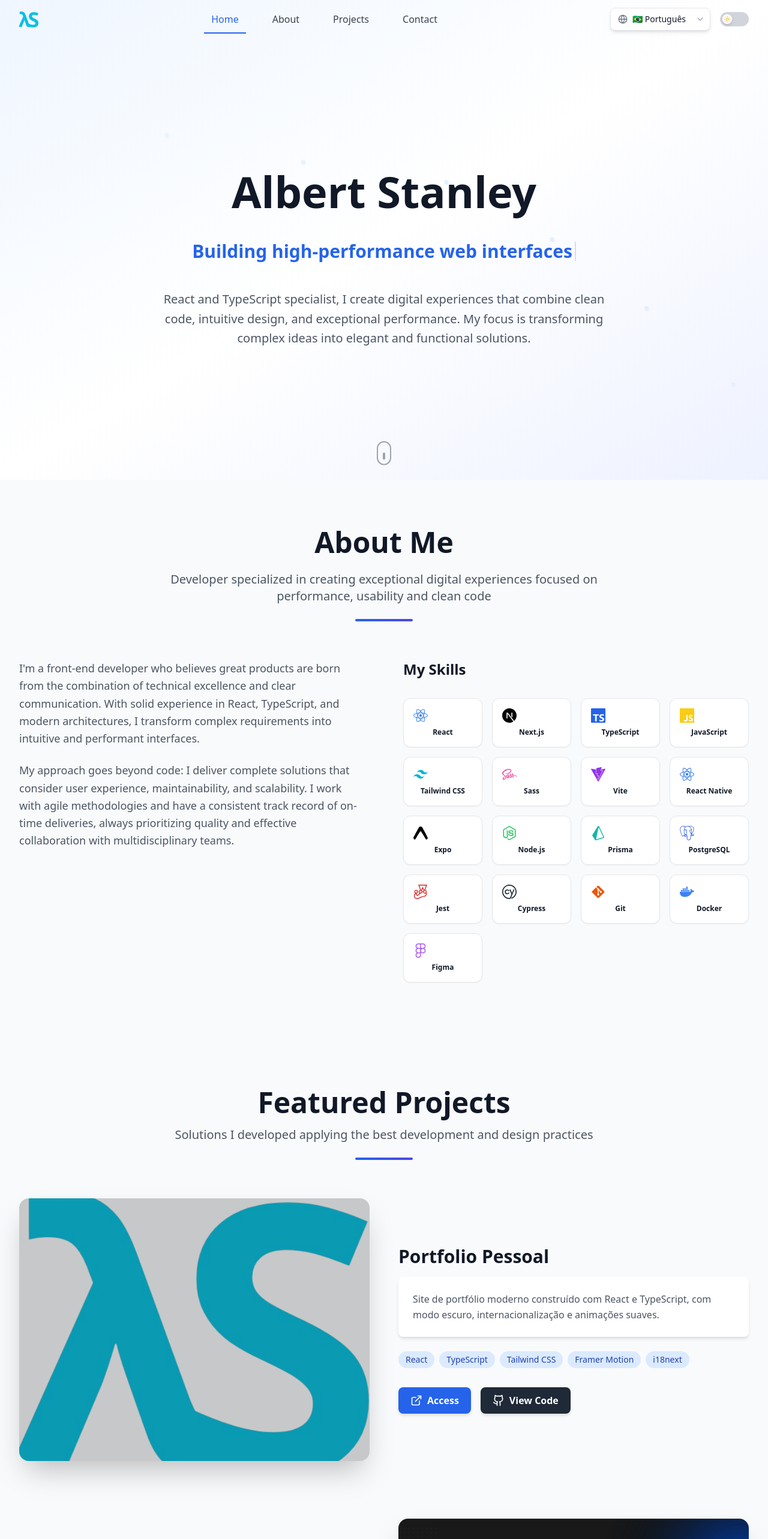
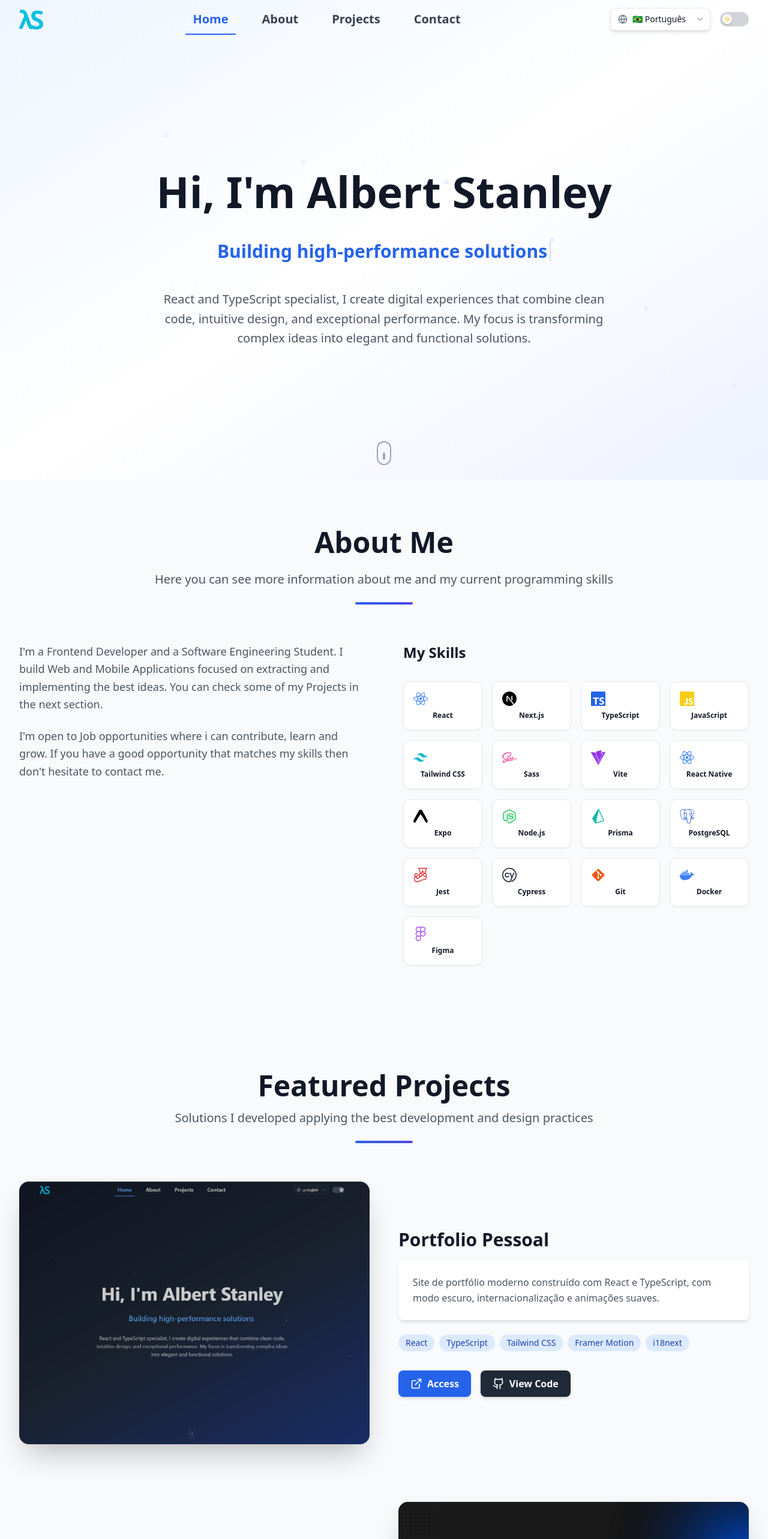
Before and after one commit to Albert-Stanley/Albert-Portfolio, a React (Vite) app: page / in a window 1280 px wide. Shown: the top 2566 px of the page at 60% size. Built offline with nearby package versions, Linux system fonts and the light colour scheme.

Commit message:
Add portfolio preview image, refactor ProjectsSection to use getProjects function, and update translations in hero section for improved clarity and consistency.

```diff
--- a/src/components/Header.tsx
+++ b/src/components/Header.tsx
@@ -78,7 +78,7 @@
               onClick={() => scrollToSection("home")}
               className="text-xl font-bold text-gray-900 dark:text-white hover:text-blue-600 dark:hover:text-blue-400 transition-colors"
             >
-              <img src="/src/assets/logo-as.png" alt="Logo" className="h-8" />
+              <img src="/src/assets/logo-as.png" alt="Logo" className="h-10" />
             </button>
           </motion.div>
 
@@ -89,7 +89,7 @@
                 whileHover={{ scale: 1.05 }}
                 whileTap={{ scale: 0.95 }}
                 onClick={() => scrollToSection(item.id)}
-                className={`relative px-3 py-2 text-base font-medium transition-colors ${
+                className={`relative px-3 py-2 text-xl font-bold transition-colors ${
                   activeSection === item.id
                     ? "text-blue-600 dark:text-blue-400"
                     : "text-gray-700 dark:text-gray-300 hover:text-blue-600 dark:hover:text-blue-400"
--- a/src/components/ProjectsSection.tsx
+++ b/src/components/ProjectsSection.tsx
@@ -2,73 +2,13 @@
 import { motion } from "framer-motion";
 import { Github } from "lucide-react";
 import { useTranslation } from "react-i18next";
-import ProjectCard, { Project } from "./ProjectCard";
+import ProjectCard from "./ProjectCard";
+import { getProjects } from "../data/projects";
 
 const ProjectsSection: React.FC = () => {
   const { t } = useTranslation();
 
-  const projects: Project[] = [
-    {
-      id: "portfolio",
-      title: "Portfolio Pessoal",
-      description:
-        "Site de portfólio moderno construído com React e TypeScript, com modo escuro, internacionalização e animações suaves.",
-      technologies: [
-        "React",
-        "TypeScript",
-        "Tailwind CSS",
-        "Framer Motion",
-        "i18next",
-      ],
-      githubUrl: "https://github.com/Albert-Stanley/Albert-Portfolio",
-      liveUrl: "https://albert-stanley.vercel.app/",
-      imageUrl: "/src/assets/logo-as.png",
-    },
-    {
-      id: "github-profile-search",
-      title: t("projects.items.githubSearch.title"),
-      description: t("projects.items.githubSearch.description"),
-      technologies: [
-        "React",
-        "TypeScript",
-        "Tailwind",
-        "Tanstack Query",
-        "Framer Motion",
-      ],
-      githubUrl: "https://github.com/Albert-Stanley/busca-perfil-github",
-      liveUrl: "https://busca-perfil-github-one.vercel.app/",
-      imageUrl: "/src/assets/github_project-preview.png",
-    },
-    {
-      id: "dede-application",
-      title: t("projects.items.dedeApp.title"),
-      description: t("projects.items.dedeApp.description"),
-      technologies: [
-        "React Native",
-        "Expo",
-        "TypeScript",
-        "Zustand",
-        "Tailwind",
-      ],
-      githubUrl: "https://github.com/Albert-Stanley/DedeApplication",
-      imageUrl: "/src/assets/dede-app-preview.png",
-    },
-    {
-      id: "google-auth",
-      title: t("projects.items.googleAuth.title"),
-      description: t("projects.items.googleAuth.description"),
-      technologies: [
-        "React",
-        "TypeScript",
-        "Tailwind",
-        "Tanstack Query",
-        "Framer Motion",
-      ],
-      githubUrl: "https://github.com/Albert-Stanley/google-oauth-app",
-      liveUrl: "https://google-oauth.expo.app/",
-      imageUrl: "/src/assets/oauth-preview.png",
-    },
-  ];
+  const projects = getProjects(t);
 
   return (
     <section
--- /dev/null
+++ b/src/data/projects.ts
@@ -0,0 +1,65 @@
+import type { TFunction } from "i18next";
+import { Project } from "../components/ProjectCard";
+
+export const getProjects = (t: TFunction): Project[] => [
+    {
+      id: "portfolio",
+      title: "Portfolio Pessoal",
+      description:
+        "Site de portfólio moderno construído com React e TypeScript, com modo escuro, internacionalização e animações suaves.",
+      technologies: [
+        "React",
+        "TypeScript",
+        "Tailwind CSS",
+        "Framer Motion",
+        "i18next",
+      ],
+      githubUrl: "https://github.com/Albert-Stanley/Albert-Portfolio",
+      liveUrl: "https://albert-stanley.vercel.app/",
+      imageUrl: "/src/assets/portfolio-preview.png",
+    },
+    {
+      id: "github-profile-search",
+      title: t("projects.items.githubSearch.title"),
+      description: t("projects.items.githubSearch.description"),
+      technologies: [
+        "React",
+        "TypeScript",
+        "Tailwind",
+        "Tanstack Query",
+        "Framer Motion",
+      ],
+      githubUrl: "https://github.com/Albert-Stanley/busca-perfil-github",
+      liveUrl: "https://busca-perfil-github-one.vercel.app/",
+      imageUrl: "/src/assets/github_project-preview.png",
+    },
+    {
+      id: "dede-application",
+      title: t("projects.items.dedeApp.title"),
+      description: t("projects.items.dedeApp.description"),
+      technologies: [
+        "React Native",
+        "Expo",
+        "TypeScript",
+        "Zustand",
+        "Tailwind",
+      ],
+      githubUrl: "https://github.com/Albert-Stanley/DedeApplication",
+      imageUrl: "/src/assets/dede-app-preview.png",
+    },
+    {
+      id: "google-auth",
+      title: t("projects.items.googleAuth.title"),
+      description: t("projects.items.googleAuth.description"),
+      technologies: [
+        "React",
+        "TypeScript",
+        "Tailwind",
+        "Tanstack Query",
+        "Framer Motion",
+      ],
+      githubUrl: "https://github.com/Albert-Stanley/google-oauth-app",
+      liveUrl: "https://google-oauth.expo.app/",
+      imageUrl: "/src/assets/oauth-preview.png",
+    },
+  ];
--- a/src/i18n/locales/en.json
+++ b/src/i18n/locales/en.json
@@ -7,18 +7,16 @@
     "contact": "Contact"
   },
   "hero": {
-    "name": "Albert Stanley",
-    "title": "Building high-performance web interfaces",
-    "summary": "React and TypeScript specialist, I create digital experiences that combine clean code, intuitive design, and exceptional performance. My focus is transforming complex ideas into elegant and functional solutions.",
-    "cta": "View my projects",
-    "downloadCV": "Download CV"
+    "name": "Hi, I'm Albert Stanley",
+    "title": "Building high-performance solutions",
+    "summary": "React and TypeScript specialist, I create digital experiences that combine clean code, intuitive design, and exceptional performance. My focus is transforming complex ideas into elegant and functional solutions."
   },
   "about": {
     "title": "About Me",
-    "subtitle": "Developer specialized in creating exceptional digital experiences focused on performance, usability and clean code",
+    "subtitle": "Here you can see more information about me and my current programming skills",
     "profilePhoto": "Profile photo",
-    "description1": "I'm a front-end developer who believes great products are born from the combination of technical excellence and clear communication. With solid experience in React, TypeScript, and modern architectures, I transform complex requirements into intuitive and performant interfaces.",
-    "description2": "My approach goes beyond code: I deliver complete solutions that consider user experience, maintainability, and scalability. I work with agile methodologies and have a consistent track record of on-time deliveries, always prioritizing quality and effective collaboration with multidisciplinary teams.",
+    "description1": "I'm a Frontend Developer and a Software Engineering Student. I build Web and Mobile Applications focused on extracting and implementing the best ideas. You can check some of my Projects in the next section.",
+    "description2": "I'm open to Job opportunities where i can contribute, learn and grow. If you have a good opportunity that matches my skills then don't hesitate to contact me.",
     "highlights": {
       "title": "My Specialties",
       "cleanCode": {
--- a/src/i18n/locales/es.json
+++ b/src/i18n/locales/es.json
@@ -9,9 +9,7 @@
   "hero": {
     "name": "Albert Stanley",
     "title": "Desarrollando interfaces web de alto rendimiento",
-    "summary": "Especialista en React y TypeScript, creo experiencias digitales que combinan código limpio, diseño intuitivo y rendimiento excepcional. Mi enfoque es transformar ideas complejas en soluciones elegantes y funcionales.",
-    "cta": "Ver mis proyectos",
-    "downloadCV": "Descargar CV"
+    "summary": "Especialista en React y TypeScript, creo experiencias digitales que combinan código limpio, diseño intuitivo y rendimiento excepcional. Mi enfoque es transformar ideas complejas en soluciones elegantes y funcionales."
   },
   "about": {
     "title": "Acerca de Mí",
--- a/src/i18n/locales/pt-BR.json
+++ b/src/i18n/locales/pt-BR.json
@@ -7,11 +7,9 @@
     "contact": "Contato"
   },
   "hero": {
-    "name": "Albert Stanley",
-    "title": "Desenvolvendo interfaces de alta performance para a web",
-    "summary": "Especialista em React e TypeScript, construo experiências digitais que combinam código limpo, design intuitivo e performance excepcional. Meu foco é transformar ideias complexas em soluções elegantes e funcionais.",
-    "cta": "Ver meus projetos",
-    "downloadCV": "Baixar CV"
+    "name": "Olá, eu sou Albert Stanley",
+    "title": "Desenvolvendo soluções de alta performance",
+    "summary": "Especialista em React e TypeScript, construo experiências digitais que combinam código limpo, design intuitivo e performance excepcional. Meu foco é transformar ideias complexas em soluções elegantes e funcionais."
   },
   "about": {
     "title": "Sobre Mim",
```
Also changed, not shown: src/assets/portfolio-preview.png (added).
